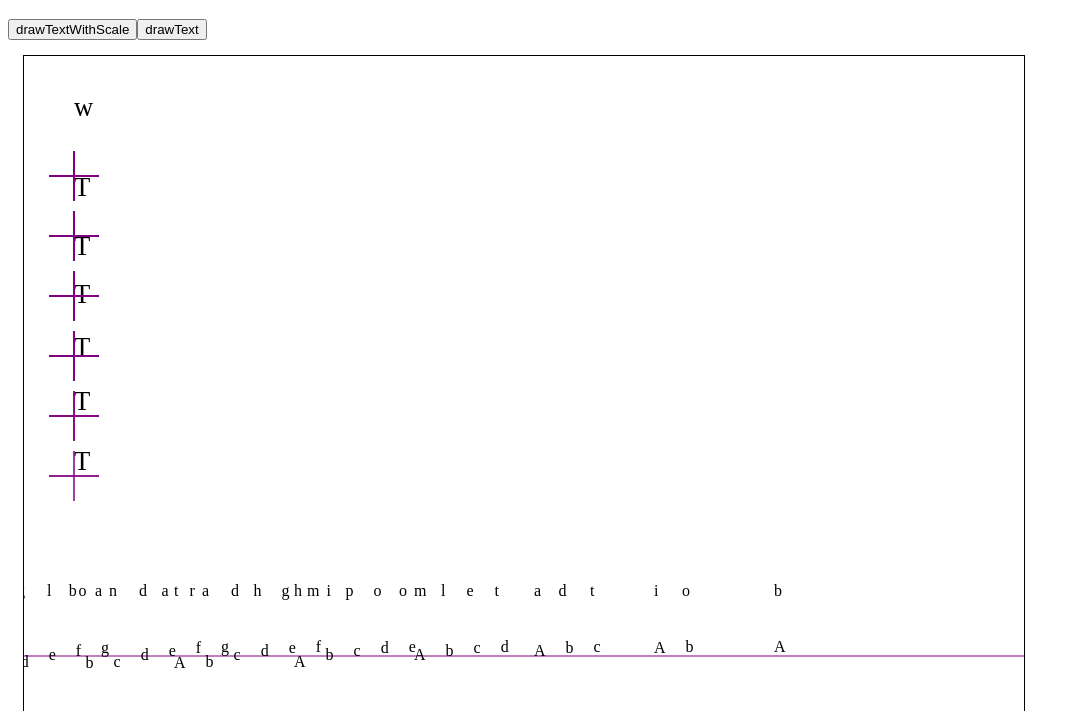
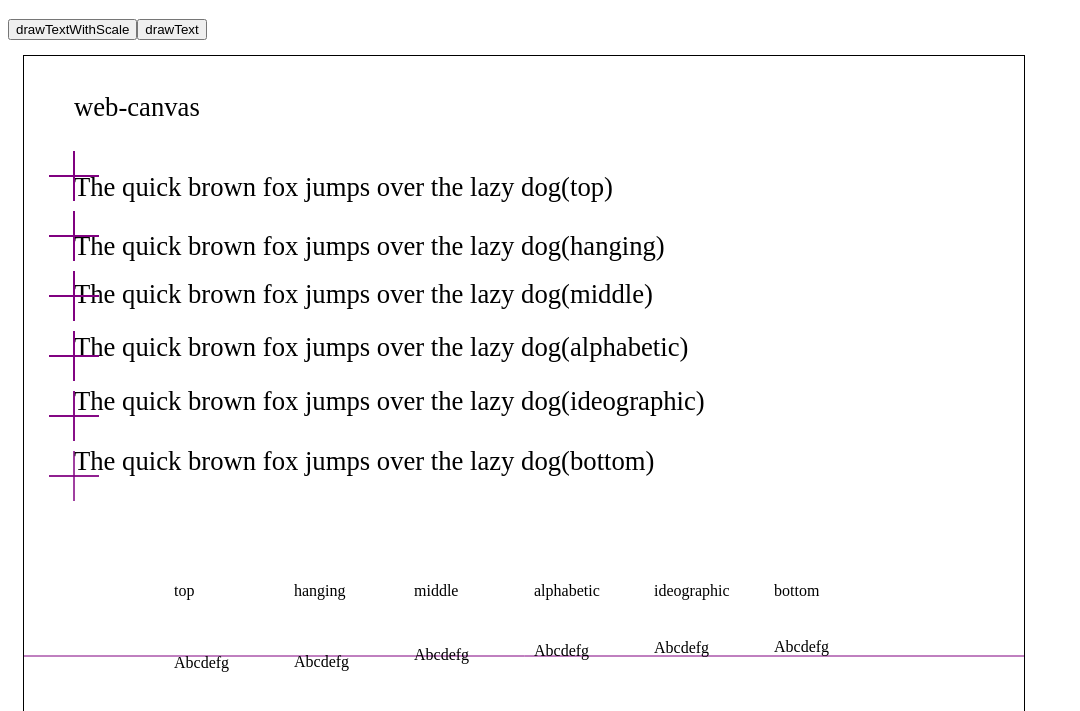
Before and after one commit to loveloki/canvas-test, a website built with Parcel: page src/web/index.html in a window 1280 px wide. Both pictures are taken after a click on the button "drawText". Shown: the part 61-772 px from the top of the page, without its empty margins (0-1080 px from the left). Built offline with nearby package versions, Linux system fonts and the light colour scheme; a web font is replaced by a local one.

Commit message:
refactor: refactor code & fix error letterSpacing

```diff
--- a/src/index.js
+++ b/src/index.js
@@ -1,8 +1,6 @@
+import path from "node:path";
+import { mkdirSync, existsSync } from "node:fs";
 import canvasList from "./canvas/index.js";
-import path from "node:path";
-console.log("canvasList", canvasList);
-import { mkdirSync, existsSync } from "node:fs";
-
 import stages from "./stage/index.js";
 
 const outputDir = path.join(process.cwd(), "output");
--- a/src/stage/drawText.js
+++ b/src/stage/drawText.js
@@ -1,5 +1,6 @@
+import { drawCrossLine, drawTextWithTip } from "./util.js";
+
 export function drawText(canvas, tip) {
-  const crossLineHalfWidth = 25;
   const step = 60;
   const x = 50;
   let y = 60;
@@ -7,8 +8,6 @@ export function drawText(canvas, tip) {
   let text = "The quick brown fox jumps over the lazy dog";
 
   let ctx = canvas.getContext("2d");
-
-  ctx.letterSpacing = "-100px";
 
   ctx.strokeStyle = "purple";
   ctx.fillStyle = "black";
@@ -18,14 +17,19 @@ export function drawText(canvas, tip) {
   const baselines = ["top", "hanging", "middle", "alphabetic", "ideographic", "bottom"];
 
   // draw tip
-  drawTextWithTip(tip);
+  drawTextWithTip(ctx, tip, x, y);
 
   // log metrics
   const metrics = ctx.measureText("我");
   console.log(`${tip} metrics is: `, metrics);
 
   // draw text with crossLine
-  baselines.forEach((baseline, index) => drawTextWithCrossLine(text, x, y + step * (index + 1), baseline));
+  baselines.forEach((baseline, index) => {
+    const newY = y + step * (index + 1);
+
+    drawCrossLine(ctx, x, newY);
+    drawText(text, x, newY, baseline);
+  });
 
   y = 600;
   fontFamily = "Times new Roman";
@@ -35,21 +39,19 @@ export function drawText(canvas, tip) {
   // draw text with line
   drawTextWithLine(text, x + 100, y);
 
-  function drawTextWithCrossLine(text, x, y, baseline) {
+  function drawText(text, x, y, baseline) {
+    ctx.save();
+
     ctx.textBaseline = baseline;
 
     ctx.fillText(`${text}(${baseline})`, x, y);
 
-    ctx.moveTo(x - crossLineHalfWidth, y);
-    ctx.lineTo(x + crossLineHalfWidth, y);
-    ctx.stroke();
-
-    ctx.moveTo(x, y - crossLineHalfWidth);
-    ctx.lineTo(x, y + crossLineHalfWidth);
-    ctx.stroke();
+    ctx.restore();
   }
 
   function drawTextWithLine(text, x, y) {
+    ctx.save();
+
     ctx.moveTo(0, y);
     ctx.lineTo(x + 1000, y);
     ctx.stroke();
@@ -63,10 +65,7 @@ export function drawText(canvas, tip) {
       ctx.textBaseline = baseline;
       ctx.fillText(text, newX, y);
     });
-  }
 
-  function drawTextWithTip(text) {
-    ctx.textBaseline = "alphabetic";
-    ctx.fillText(text, x, y);
+    ctx.restore();
   }
 }
--- a/src/stage/scale.js
+++ b/src/stage/scale.js
@@ -1,5 +1,6 @@
+import { drawCrossLine, drawTextWithTip, drawTextWithTip2, drawTextWithTip3, crossLineHalfWidth } from "./util.js";
+
 export function drawTextWithScale(canvas, canvasType) {
-  const crossLineHalfWidth = 25;
   const step = 70;
   const x = 90;
   let y = 60;
@@ -76,23 +77,22 @@ export function drawTextWithScale(canvas, canvasType) {
     },
   ];
 
-
   // draw tip
-  const tip = `text tip is (scaleX, scaleY, letterSpacing)`
-  drawTextWithTip(canvasType, x, y);
-  drawTextWithTip3(tip, x + crossLineHalfWidth, y + crossLineHalfWidth);
+  const tip = `text tip is (scaleX, scaleY, letterSpacing)`;
+  drawTextWithTip(ctx, canvasType, x, y);
+  drawTextWithTip3(ctx, tip, x + crossLineHalfWidth, y + crossLineHalfWidth);
 
   // with letterSpacing
   baselines.forEach(({ scaleX, scaleY, letterSpacing }, index) => {
     const newY = y + step * (index + 1);
-    drawCrossLine(x, newY);
-    drawTextWithTip2(`${scaleX}, ${scaleY}, ${letterSpacing}`, x - 10, newY);
+    drawCrossLine(ctx, x, newY);
+    drawTextWithTip2(ctx, `${scaleX}, ${scaleY}, ${letterSpacing}`, x - 10, newY);
 
     drawTextWithScale(text, x, newY, scaleX, scaleY, letterSpacing);
   });
 
   function drawTextWithScale(text, x, y, scaleX, scaleY, letterSpacing) {
-    ctx.save()
+    ctx.save();
     ctx.setTransform(scaleX, 0, 0, scaleY, 0, 0);
     ctx.letterSpacing = letterSpacing;
 
@@ -106,39 +106,4 @@ export function drawTextWithScale(canvas, canvasType) {
     ctx.resetTransform();
     ctx.restore();
   }
-
-  function drawCrossLine(x, y) {
-    ctx.moveTo(x - crossLineHalfWidth, y);
-    ctx.lineTo(x + crossLineHalfWidth, y);
-    ctx.stroke();
-
-    ctx.moveTo(x, y - crossLineHalfWidth);
-    ctx.lineTo(x, y + crossLineHalfWidth);
-    ctx.stroke();
-  }
-
-  function drawTextWithTip(text, x, y) {
-    ctx.textBaseline = "alphabetic";
-    ctx.fillText(text, x, y);
-  }
-
-  function drawTextWithTip2(text, x, y) {
-    ctx.save()
-
-    ctx.font = `normal 10pt 'Times new roman'`;
-    ctx.textBaseline = "alphabetic";
-    ctx.fillText(text, x + crossLineHalfWidth, y - 10);
-
-    ctx.restore();
-  }
-
-  function drawTextWithTip3(text, x, y) {
-    ctx.save()
-
-    ctx.font = `normal 20pt 'Times new roman'`;
-    ctx.textBaseline = "alphabetic";
-    ctx.fillText(text, x, y);
-
-    ctx.restore();
-  }
 }
--- /dev/null
+++ b/src/stage/util.js
@@ -0,0 +1,44 @@
+export const crossLineHalfWidth = 25;
+
+export function drawCrossLine(ctx, x, y) {
+  ctx.save();
+
+  ctx.moveTo(x - crossLineHalfWidth, y);
+  ctx.lineTo(x + crossLineHalfWidth, y);
+  ctx.stroke();
+
+  ctx.moveTo(x, y - crossLineHalfWidth);
+  ctx.lineTo(x, y + crossLineHalfWidth);
+  ctx.stroke();
+
+  ctx.restore();
+}
+
+export function drawTextWithTip(ctx, text, x, y) {
+  ctx.save();
+
+  ctx.textBaseline = "alphabetic";
+  ctx.fillText(text, x, y);
+
+  ctx.restore();
+}
+
+export function drawTextWithTip2(ctx, text, x, y) {
+  ctx.save();
+
+  ctx.font = `normal 10pt 'Times new roman'`;
+  ctx.textBaseline = "alphabetic";
+  ctx.fillText(text, x + crossLineHalfWidth, y - 10);
+
+  ctx.restore();
+}
+
+export function drawTextWithTip3(ctx, text, x, y) {
+  ctx.save();
+
+  ctx.font = `normal 20pt 'Times new roman'`;
+  ctx.textBaseline = "alphabetic";
+  ctx.fillText(text, x, y);
+
+  ctx.restore();
+}
--- a/src/web/index.css
+++ b/src/web/index.css
@@ -4,6 +4,6 @@ canvas {
 }
 
 @font-face {
-  font-family: 'zcool-gdh';
-  src: url('/assets/zcool-gdh.ttf');
+  font-family: "zcool-gdh";
+  src: url("/assets/zcool-gdh.ttf");
 }
--- a/src/web/index.html
+++ b/src/web/index.html
@@ -1,10 +1,10 @@
 <!DOCTYPE html>
 <html lang="en">
   <head>
-  <meta charset="UTF-8">
-  <meta name="viewport" content="width=device-width, initial-scale=1.0">
+    <meta charset="UTF-8" />
+    <meta name="viewport" content="width=device-width, initial-scale=1.0" />
     <title>canvas test</title>
-  <link rel="stylesheet" href="index.css">
+    <link rel="stylesheet" href="index.css" />
   </head>
   <body>
     <main>
```
Lines whose indentation alone changed are shown as unchanged.
